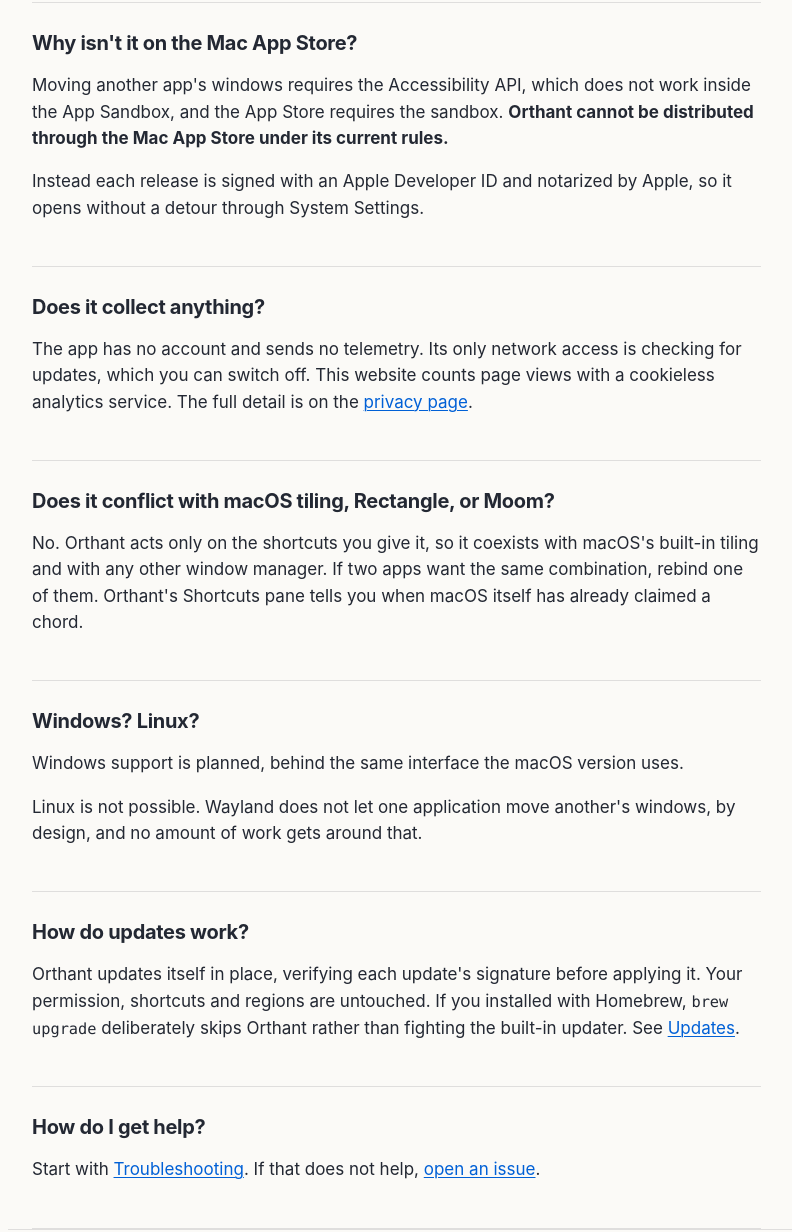
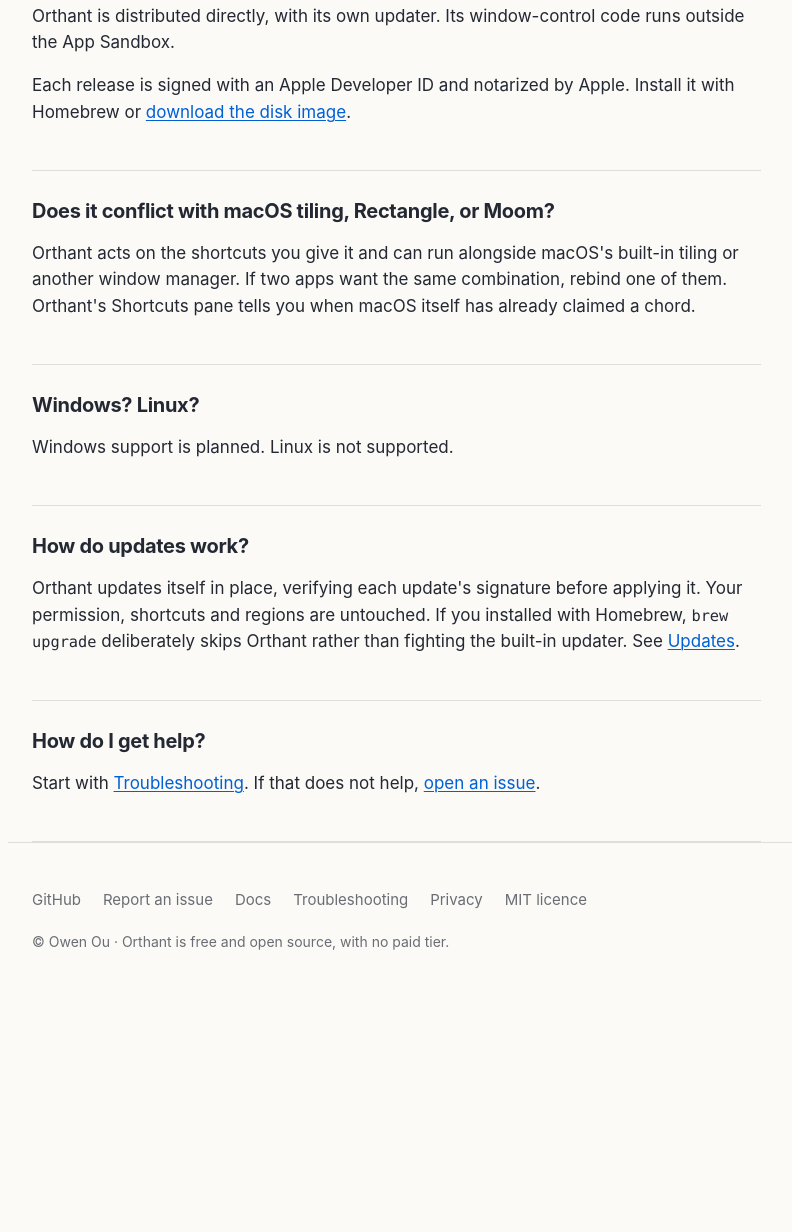
Before and after one commit to orthant-app/orthant, an Astro site in the folder site/: page /faq in a window 1280 px wide. Shown: the part 617-1849 px from the top of the page, without its empty margins (92-884 px from the left). After the commit the page ends 1625 px from the top, so only its background shows below. Built offline with nearby package versions, Linux system fonts and the light colour scheme; Astro itself is replaced by a stand-in of ours.

Commit message:
docs: README and site copy claim only what the app does
Drops the privacy pitch from sales copy (the footer-linked privacy page
stays), and corrects wording that was more absolute than the code: the
settings and update windows do appear in the Dock while open; the App
Store answer describes Orthant's own packaging rather than the whole
category; Linux is "not supported" rather than "impossible". The README's
uninstall section now carries the login-item caveat the site already had.

```diff
--- a/site/src/components/Footer.astro
+++ b/site/src/components/Footer.astro
@@ -13,8 +13,7 @@ const links = [
     {links.map((l) => <li><a href={l.href}>{l.label}</a></li>)}
   </ul>
   <p class="quiet">
-    © Owen Ou · Orthant is free and open source. There is no account, no
-    tracking in the app, and no paid tier.
+    © Owen Ou · Orthant is free and open source, with no paid tier.
   </p>
 </footer>
 
--- a/site/src/components/SpecStrip.astro
+++ b/site/src/components/SpecStrip.astro
@@ -35,7 +35,7 @@ import { FACTS } from '../lib/facts';
    * The responsive floor is 320px, so nothing supported reaches here: this is
    * for 200% zoom on a small phone, where a 390px viewport becomes 195px of
    * CSS and two columns give ~66px cells for ~80px of content, overlapping
-   * "No telemetry" onto "macOS 13+". Below 260px, two columns cannot hold the
+   * neighboring values. Below 260px, two columns cannot hold the
    * longest value, so there is no width at which this rule costs anything.
    */
   @media (max-width: 260px) {
--- a/site/src/lib/demo.ts
+++ b/site/src/lib/demo.ts
@@ -90,7 +90,7 @@ export function attachDemo(root: HTMLElement): void {
   const button = document.createElement('button');
   button.type = 'button';
   button.className = 'fs-btn';
-  button.setAttribute('aria-label', 'Play the demo fullscreen');
+  button.setAttribute('aria-label', 'Show the demo fullscreen');
   button.appendChild(buildIcon());
   button.addEventListener('click', () => enter(video, route));
 
--- a/site/src/lib/facts.ts
+++ b/site/src/lib/facts.ts
@@ -17,7 +17,5 @@ export const FACTS: Fact[] = [
   { value: 'Free · MIT',   note: 'open source, no paid tier' },
   { value: 'about 50 ms',  note: 'grid on every display' },
   { value: '0.0% CPU',     note: '0 wake-ups while idle' },
-  { value: 'No account',   note: 'nothing to sign in to' },
-  { value: 'No telemetry', note: 'in the app' },
   { value: 'macOS 13+',    note: 'Ventura and later' },
 ];
--- a/site/src/pages/compare.astro
+++ b/site/src/pages/compare.astro
@@ -131,7 +131,7 @@ const rows = [
     </p>
     <p>
       <strong>It is macOS only, and macOS 13 or later.</strong> Windows is planned. Linux is
-      not possible, because Wayland does not let one app move another's windows.
+      not supported.
     </p>
   </div>
 </Base>
--- a/site/src/pages/faq.astro
+++ b/site/src/pages/faq.astro
@@ -10,38 +10,27 @@ const faqs = [
   },
   {
     q: 'Why does it need Accessibility permission?',
-    a: `<p>Moving another app's windows is only possible through the macOS Accessibility API,
-        and macOS gates that API behind <strong>System Settings ▸ Privacy & Security ▸
-        Accessibility</strong>. Every window manager on the Mac works this way.</p>
-        <p>It is the only permission Orthant asks for. It does not read your screen, your
-        keystrokes outside its own shortcuts, or your files.</p>`,
+    a: `<p>Orthant uses the macOS Accessibility API to move and resize other apps' windows.
+        Enable it in <strong>System Settings ▸ Privacy & Security ▸ Accessibility</strong>.
+        First launch walks you through this step.</p>`,
   },
   {
     q: "Why isn't it on the Mac App Store?",
-    a: `<p>Moving another app's windows requires the Accessibility API, which does not work
-        inside the App Sandbox, and the App Store requires the sandbox. <strong>Orthant
-        cannot be distributed through the Mac App Store under its current rules.</strong></p>
-        <p>Instead each release is signed with an Apple Developer ID and notarized by Apple,
-        so it opens without a detour through System Settings.</p>`,
-  },
-  {
-    q: 'Does it collect anything?',
-    a: `<p>The app has no account and sends no telemetry. Its only network access is checking
-        for updates, which you can switch off. This website counts page views with a cookieless
-        analytics service. The full detail is on the <a href="/privacy/">privacy page</a>.</p>`,
+    a: `<p>Orthant is distributed directly, with its own updater. Its window-control code
+        runs outside the App Sandbox.</p>
+        <p>Each release is signed with an Apple Developer ID and notarized by Apple.
+        Install it with Homebrew or <a href="/download">download the disk image</a>.</p>`,
   },
   {
     q: 'Does it conflict with macOS tiling, Rectangle, or Moom?',
-    a: `<p>No. Orthant acts only on the shortcuts you give it, so it coexists with macOS's
-        built-in tiling and with any other window manager. If two apps want the same
+    a: `<p>Orthant acts on the shortcuts you give it and can run alongside macOS's
+        built-in tiling or another window manager. If two apps want the same
         combination, rebind one of them. Orthant's Shortcuts pane tells you when macOS itself
         has already claimed a chord.</p>`,
   },
   {
     q: 'Windows? Linux?',
-    a: `<p>Windows support is planned, behind the same interface the macOS version uses.</p>
-        <p>Linux is not possible. Wayland does not let one application move another's windows,
-        by design, and no amount of work gets around that.</p>`,
+    a: `<p>Windows support is planned. Linux is not supported.</p>`,
   },
   {
     q: 'How do updates work?',
@@ -69,7 +58,7 @@ const jsonLd = {
 ---
 <Base
   title="FAQ · Orthant"
-  description="Is it free, why does it need Accessibility permission, why isn't it on the App Store, and what it collects."
+  description="Answers about pricing, Accessibility permission, installation, updates and support."
   path="/faq/"
 >
   <Fragment slot="head">
```
Also changed, not shown: site/src/content/docs/getting-started.md (+4 -3 lines), site/src/lib/facts.test.ts (+0 -2 lines), site/src/pages/index.astro (+4 -7 lines), README.md.
